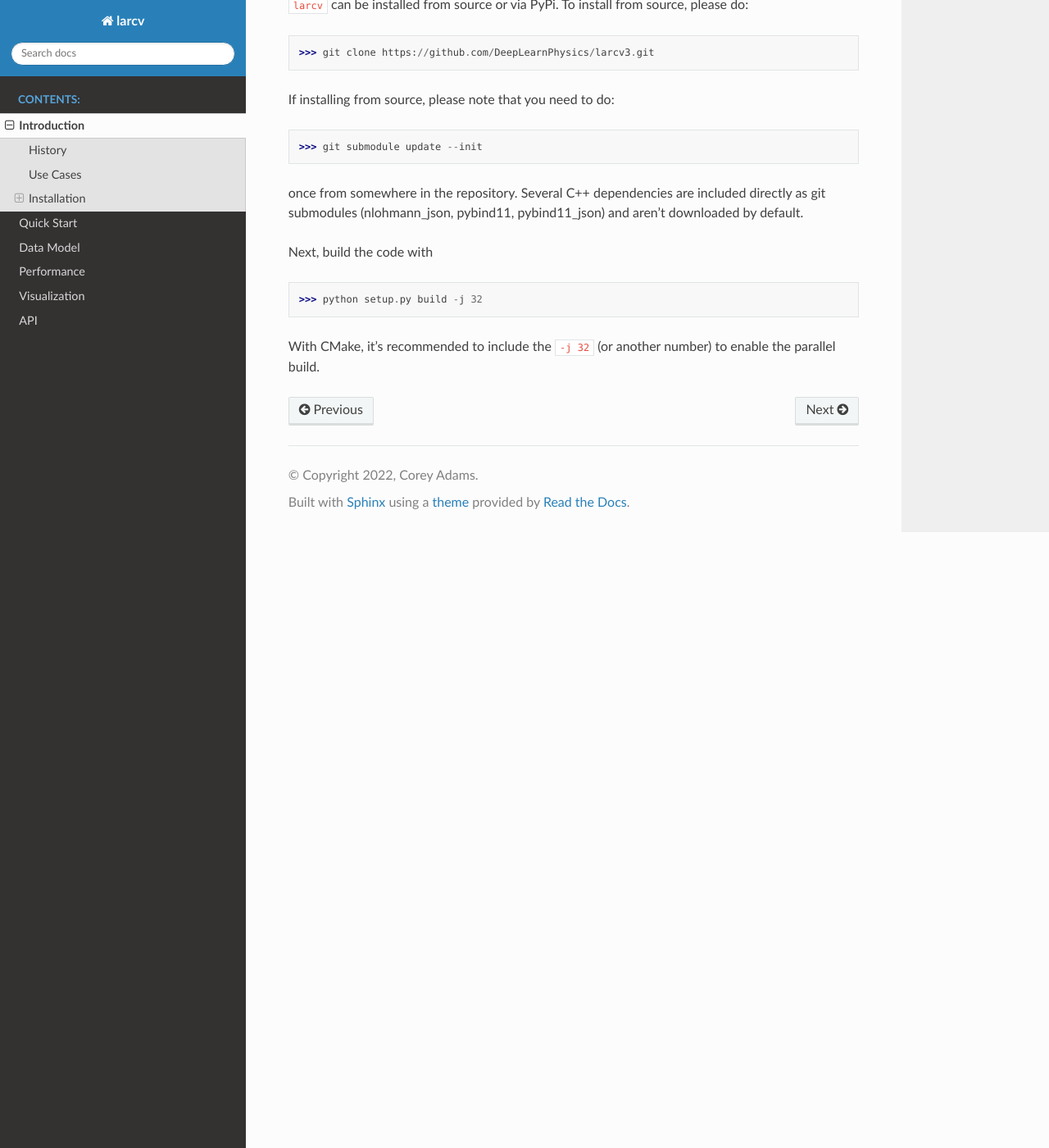
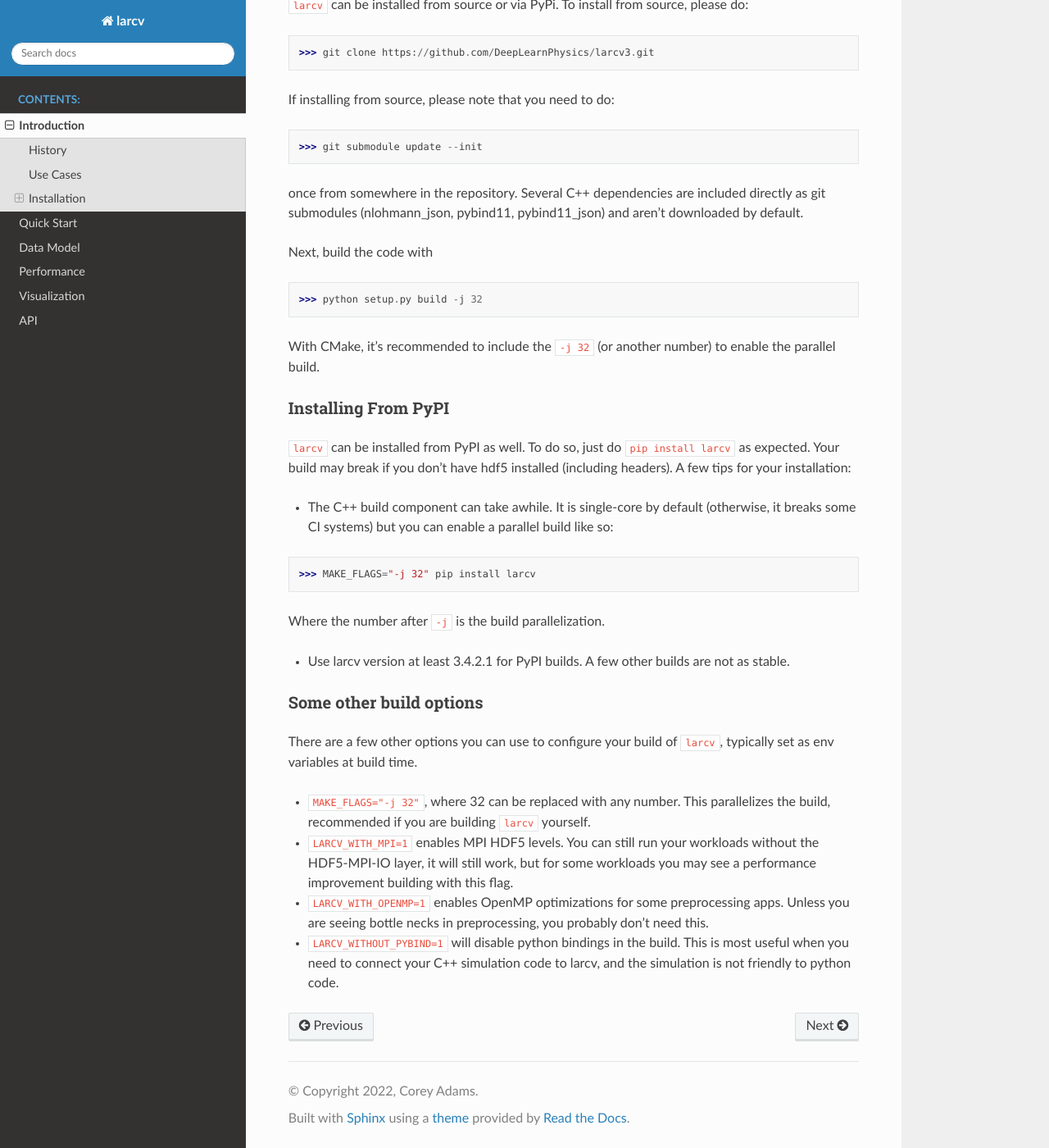
Before and after one commit to DeepLearnPhysics/larcv3-docs, a Sphinx documentation site: the page built from docs/intro.rst, in a window 1280 px wide and 1400 px high, scrolled down 1898 px. Shown: the whole window at 82% size. Built offline with Sphinx 7.4.7 and the Read the Docs theme 2.0.0, drawn with Linux system fonts in a browser that asks for light colours.

```diff
--- a/docs/intro.rst
+++ b/docs/intro.rst
@@ -76,3 +76,29 @@ Next, build the code with
 >>> python setup.py build -j 32
 
 With CMake, it's recommended to include the ``-j 32`` (or another number) to enable the parallel build.
+
+Installing From PyPI
+************************
+
+``larcv`` can be installed from PyPI as well.  To do so, just do ``pip install larcv`` as expected.  Your build may break if you don't have hdf5 installed (including headers).  A few tips for your installation:
+
+* The C++ build component can take awhile.  It is single-core by default (otherwise, it breaks some CI systems) but you can enable a parallel build like so:
+
+>>> MAKE_FLAGS="-j 32" pip install larcv
+
+Where the number after ``-j`` is the build parallelization.
+
+* Use larcv version at least 3.4.2.1 for PyPI builds.  A few other builds are not as stable.
+
+Some other build options
+**************************
+
+There are a few other options you can use to configure your build of ``larcv``, typically set as env variables at build time.
+
+* ``MAKE_FLAGS="-j 32"``, where 32 can be replaced with any number.  This parallelizes the build, recommended if you are building ``larcv`` yourself.
+
+* ``LARCV_WITH_MPI=1`` enables MPI HDF5 levels.  You can still run your workloads without the HDF5-MPI-IO layer, it will still work, but for some workloads you may see a performance improvement building with this flag.
+
+* ``LARCV_WITH_OPENMP=1`` enables OpenMP optimizations for some preprocessing apps.  Unless you are seeing bottle necks in preprocessing, you probably don't need this.
+
+* ``LARCV_WITHOUT_PYBIND=1`` will disable python bindings in the build.  This is most useful when you need to connect your C++ simulation code to larcv, and the simulation is not friendly to python code.
```
Also changed, not shown: docs/quickstart.rst (+7 -0 lines), docs/visualization.rst (+17 -0 lines), docs/figures/viewer.png (added), 1 other file.
